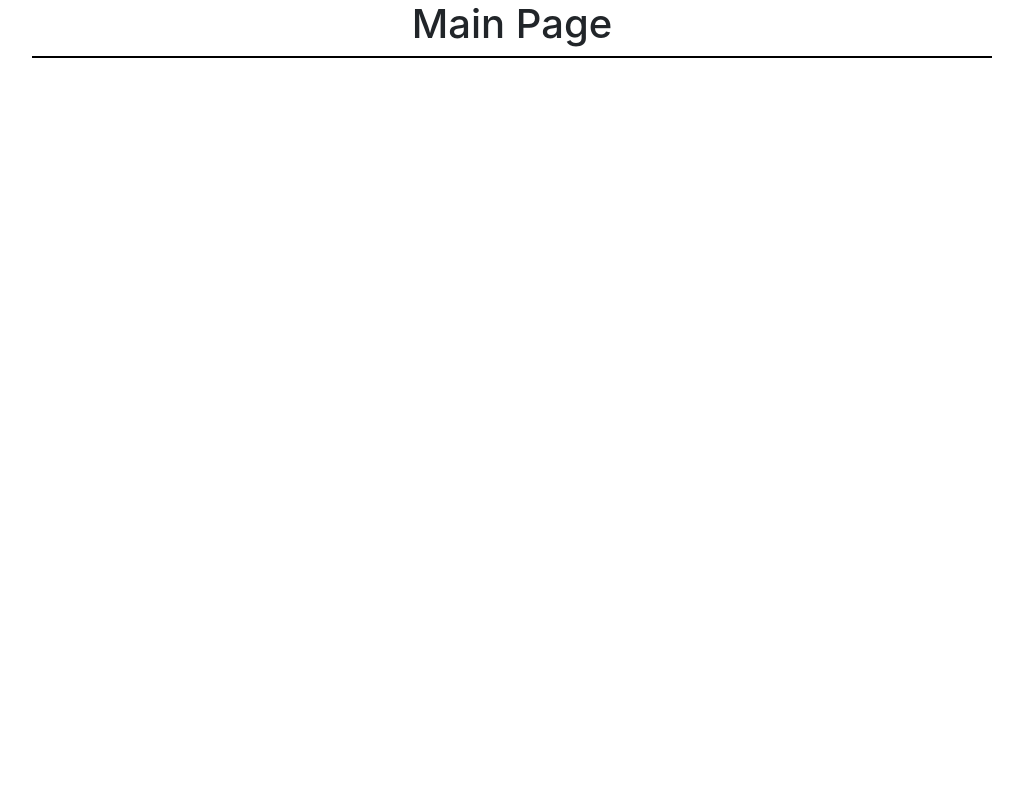
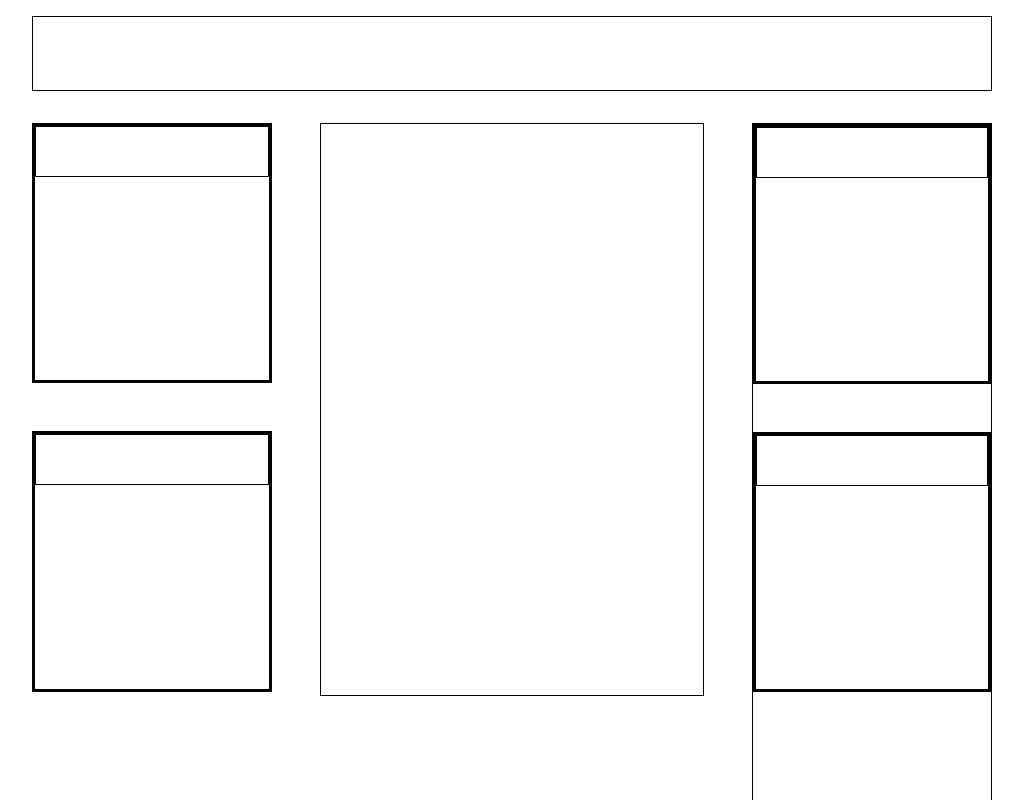
Before and after one commit to Azachary8232/final_frontier_app, a React (Create React App) app in the folder client/: page / in a window 1280 px wide. Shown: the top 800 px of the page, without its empty margins (128-1151 px from the left). Built offline with nearby package versions, Linux system fonts and the light colour scheme.

Commit message:
Wire Framed Main

```diff
--- a/client/src/css/style.css
+++ b/client/src/css/style.css
@@ -72,3 +72,25 @@ display: flex;
     box-shadow: 2px 3px black;
     border: 3px solid black;
 }
+
+
+
+.navBar{
+    height: 75px;
+}
+.mainContainer{
+    height: 900px;
+}
+.column{
+    width: 25%;
+}
+.display{
+    width: 40%;
+    height: 66%
+}
+.box{
+    height: 30%;
+}
+.drop{
+    height: 20%;
+}
--- a/client/src/views/Main.jsx
+++ b/client/src/views/Main.jsx
@@ -6,27 +6,26 @@ const Main = (props) => {
 
 
 return(
-    <div>
-        <h1>Main Page</h1>
-        <div className='container2 lego'>
+    <div className='container2'>
+        <div className='lego navBar my-3'>
             {/* NavBar Component */}
         </div>
-        <div>
+        <div className="mainContainer flex spaceBetween py-3">
             {/* Container */}
-            <div>
+            <div className="column">
                 {/* left column */}
-                <div>
+                <div className="box border2">
                     {/* Upper Box */}
-                    <div>
+                    <div className="drop lego">
                         {/* Drop Down Component */}
                     </div>
                     <div>
                         {/* Carousel Component */}
                     </div>
                 </div>
-                <div>
+                <div className="box border2 my-5">
                     {/* Lower Box */}
-                    <div>
+                    <div className="drop lego">
                         {/* Drop Down Component */}
                     </div>
                     <div>
@@ -34,23 +33,23 @@ return(
                     </div>
                 </div>
             </div>
-            <div>
+            <div className="display lego">
                 {/* display */}
             </div>
-            <div>
+            <div className="lego column">
                 {/* right column */}
-                <div>
+                <div className="box border2">
                     {/* Upper Box */}
-                    <div>
+                    <div className="drop lego">
                         {/* Drop Down Component */}
                     </div>
                     <div>
                         {/* Carousel Component */}
                     </div>
                 </div>
-                <div>
+                <div className="box border2 my-5">
                     {/* Lower Box */}
-                    <div>
+                    <div className="drop lego">
                         {/* Drop Down Component */}
                     </div>
                     <div>
```
